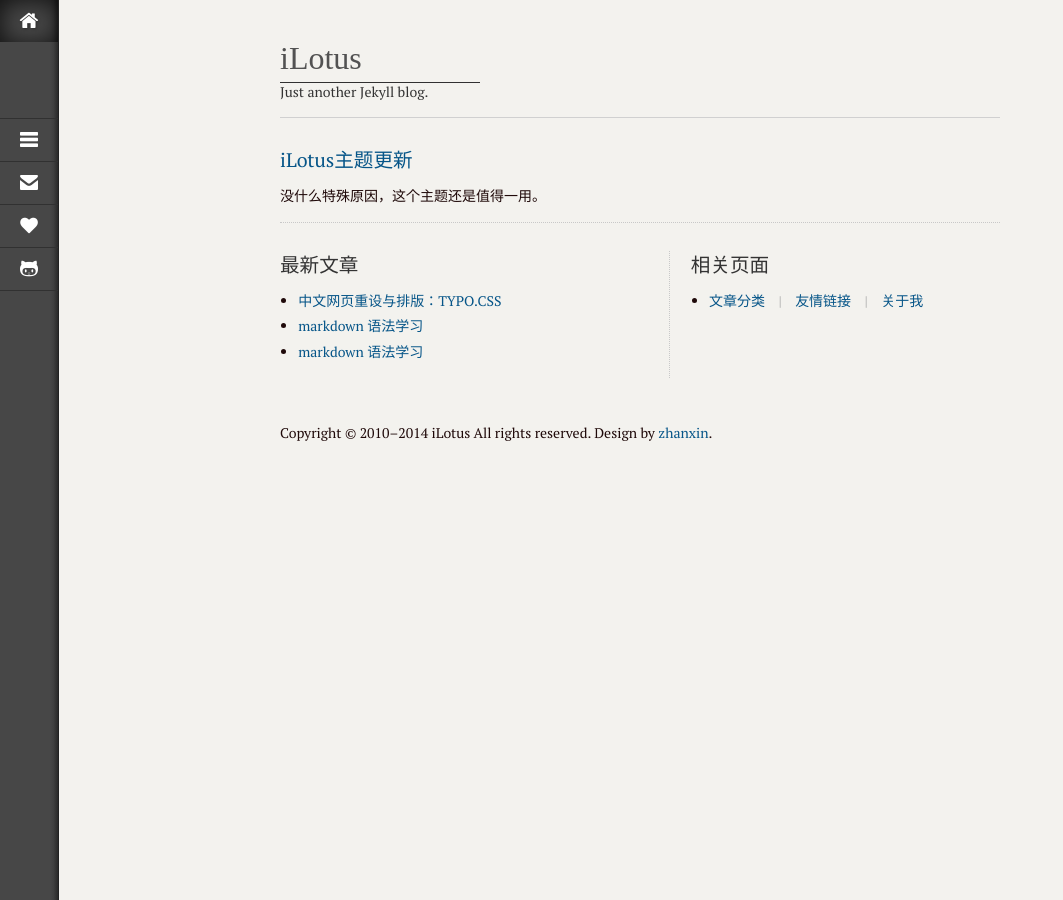
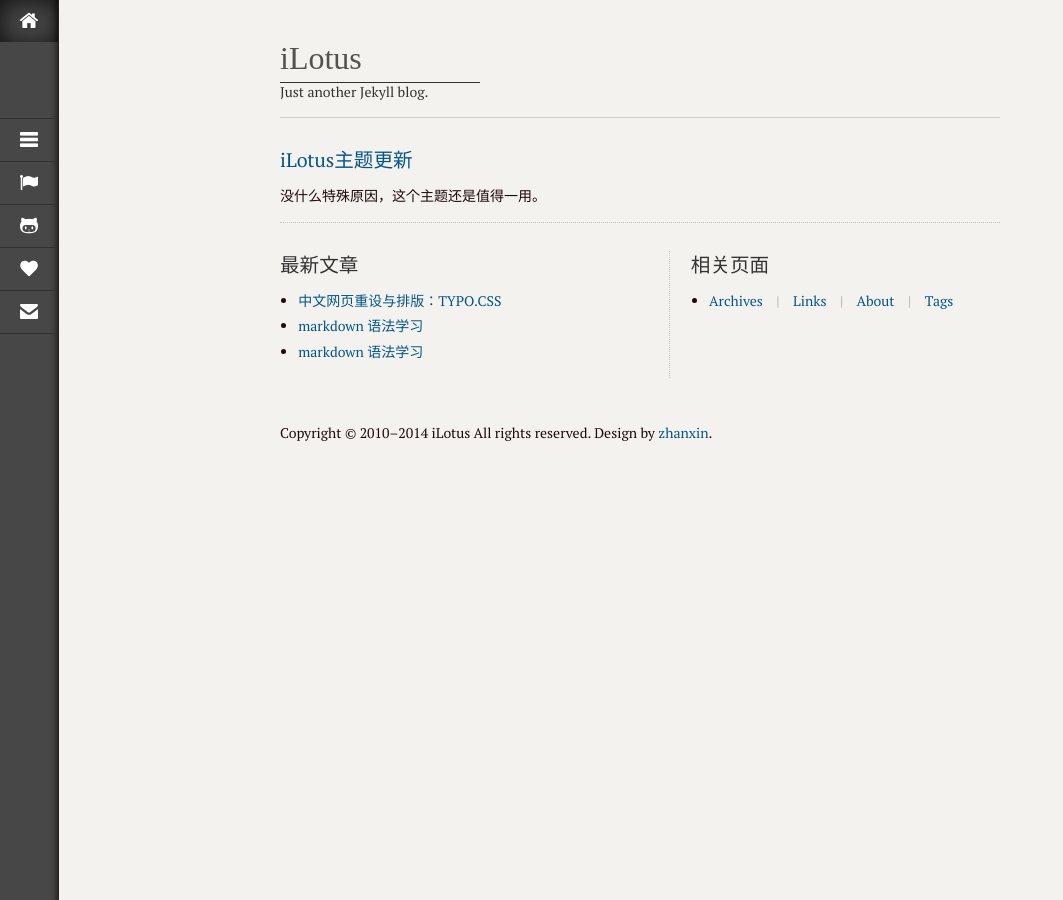
Before and after one commit to ssfhljy/ssfhljy.github.io, a Jekyll site: the page built from index.html, in a window 1280 px wide. Shown: the whole page, without its empty margins (0-1063 px from the left). Built offline with Jekyll 4.4.1, drawn with Linux system fonts in a browser that asks for light colours; Markdown is read by kramdown in place of the engine named in the settings; the list of posts is cut into pages by our own code.

Commit message:
update menu

```diff
--- a/_config.yml
+++ b/_config.yml
@@ -14,37 +14,42 @@ feed: /atom.xml
 
 #菜单配置
 nav:
-  - text: 首页
+  - text: Home
     url: /index.html
     icon: icon-home
     class: home
-  - text: 文章归档
+  - text: Archives
     url: /archives.html
     icon: icon-reorder
     class: none
-  - text: 关于我
-    url: /contact.html
+  - text: Tags
+    url: /tags.html
+    icon: icon-flag
+    class: none
+  - text: Projects
+    url: https://github.com/ssfhljy
+    icon: icon-github
+    class: none
+  - text: Links
+    url: /links.html
+    icon: icon-heart
+    class: none
+  - text: About
+    url: /about.html
     icon: icon-envelope-alt
     class: none
-  - text: 联系我
-    url: http://www.zhanxin.info/contact.html
-    icon: icon-heart
-    class: none
-  - text: 博客源代码
-    url: https://github.com/pizn/iLotus
-    icon: icon-github
-    class: none
-
 page:
-  - text: 文章分类
+  - text: Archives
     url: /archives.html
     last: true
-  - text: 友情链接
+  - text: Links
     url: /links.html
     last: true
-  - text: 关于我
-    url: /contact.html
+  - text: About
+    url: /about.html
+    last: true
+  - text: Tags
+    url: /tags.html
     last: false
-
 author:
   name: PIZn
```
